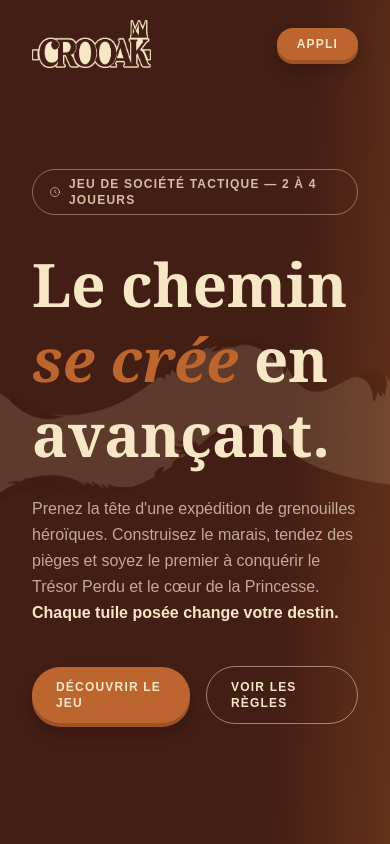
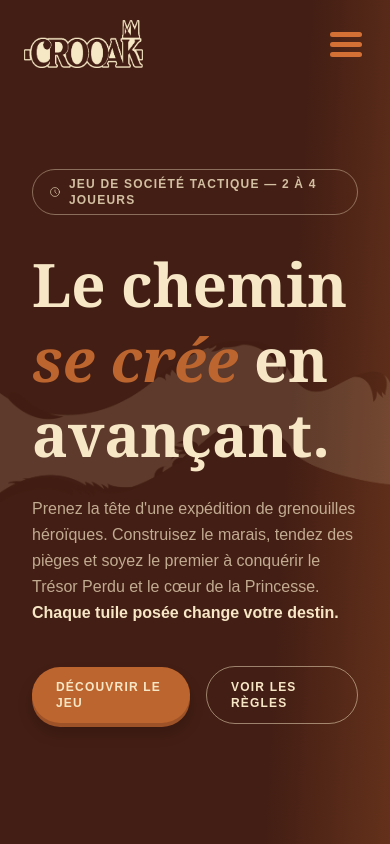
Before and after one commit to valentinbgt/sae_666_front, a Nuxt app: page / in a window 390 px wide. Shown: the top 844 px of the page. Built offline with nearby package versions, Linux system fonts and the light colour scheme.

Commit message:
version mobile

```diff
--- a/app/components/AppNavbar.vue
+++ b/app/components/AppNavbar.vue
@@ -1,21 +1,21 @@
 <template>
-  <nav class="absolute top-0 left-0 right-0 z-50 flex items-center justify-between px-8 py-5">
+  <nav class="absolute top-0 left-0 right-0 z-50 flex items-center justify-between px-6 md:px-8 py-5">
     <!-- Logo -->
-    <NuxtLink :to="localePath('/')">
+    <NuxtLink :to="localePath('/')" class="z-50 relative">
       <img src="/images/logo_crooak.png" alt="CROOAK" class="h-12 w-auto" />
     </NuxtLink>
 
-    <!-- Liens nav -->
+    <!-- Liens nav (Desktop) -->
     <ul class="hidden md:flex items-center gap-8 text-xs font-semibold tracking-widest uppercase">
       <li><NuxtLink :to="localePath('/')" class="navlink">{{ $t('nav.game') }}</NuxtLink></li>
       <li><NuxtLink :to="localePath('/regles')" class="navlink">{{ $t('nav.rules') }}</NuxtLink></li>
       <li><NuxtLink :to="localePath('/actualites')" class="navlink">{{ $t('nav.news') }}</NuxtLink></li>
     </ul>
 
-    <!-- Boutons -->
-    <div class="flex items-center gap-3">
+    <!-- Boutons (Desktop) -->
+    <div class="hidden md:flex items-center gap-3">
       <!-- Sélecteur de langue avec drapeau (Hover) -->
-      <div class="relative hidden sm:block mr-2 group z-50">
+      <div class="relative group z-50">
         <button class="flex items-center gap-2 text-xs font-bold text-white uppercase px-3 py-2 bg-white/5 border border-white/10 rounded-full hover:bg-white/10 transition-colors">
           <span>{{ locale === 'fr' ? '🇫🇷' : '🇬🇧' }}</span>
           <Icon name="ph:caret-down-bold" class="w-3 h-3 transition-transform duration-300 group-hover:rotate-180" />
@@ -39,12 +39,63 @@
         </div>
       </div>
 
-      <NuxtLink :to="localePath('/precommander')" class="btn-filled hidden md:inline-flex items-center px-5 py-2 rounded-full text-white text-xs font-bold tracking-widest uppercase">
+      <NuxtLink :to="localePath('/precommander')" class="btn-filled inline-flex items-center px-5 py-2 rounded-full text-white text-xs font-bold tracking-widest uppercase">
         {{ $t('nav.preorder') }}
       </NuxtLink>
       <NuxtLink :to="localePath('/login')" class="btn-filled inline-flex items-center px-5 py-2 rounded-full text-white text-xs font-bold tracking-widest uppercase">
         {{ $t('nav.app') }}
       </NuxtLink>
+    </div>
+
+    <!-- Hamburger Button (Mobile) -->
+    <button
+      @click="isMenuOpen = !isMenuOpen"
+      class="md:hidden flex flex-col justify-center items-center gap-[5px] w-10 h-10 z-50 relative focus:outline-none"
+    >
+      <span class="w-8 h-[5px] bg-[#D47035] rounded-full transition-transform duration-300" :class="isMenuOpen ? 'rotate-45 translate-y-[10px]' : ''"></span>
+      <span class="w-8 h-[5px] bg-[#D47035] rounded-full transition-opacity duration-300" :class="isMenuOpen ? 'opacity-0' : ''"></span>
+      <span class="w-8 h-[5px] bg-[#D47035] rounded-full transition-transform duration-300" :class="isMenuOpen ? '-rotate-45 -translate-y-[10px]' : ''"></span>
+    </button>
+
+    <!-- Mobile Menu Overlay -->
+    <div
+      class="md:hidden fixed inset-0 bg-[#2E150D] z-40 flex flex-col items-center justify-center transition-all duration-300"
+      :class="isMenuOpen ? 'opacity-100 visible' : 'opacity-0 invisible pointer-events-none'"
+    >
+      <ul class="flex flex-col items-center gap-8 text-2xl font-bold tracking-widest uppercase text-white mb-12">
+        <li><NuxtLink :to="localePath('/')" @click="isMenuOpen = false" class="hover:text-[#D47035] transition">{{ $t('nav.game') }}</NuxtLink></li>
+        <li><NuxtLink :to="localePath('/regles')" @click="isMenuOpen = false" class="hover:text-[#D47035] transition">{{ $t('nav.rules') }}</NuxtLink></li>
+        <li><NuxtLink :to="localePath('/actualites')" @click="isMenuOpen = false" class="hover:text-[#D47035] transition">{{ $t('nav.news') }}</NuxtLink></li>
+      </ul>
+
+      <div class="flex flex-col items-center gap-6">
+        <NuxtLink :to="localePath('/precommander')" @click="isMenuOpen = false" class="btn-filled px-8 py-4 rounded-full text-white text-sm font-bold tracking-widest uppercase text-center w-64">
+          {{ $t('nav.preorder') }}
+        </NuxtLink>
+        <NuxtLink :to="localePath('/login')" @click="isMenuOpen = false" class="btn-filled px-8 py-4 rounded-full text-white text-sm font-bold tracking-widest uppercase text-center w-64">
+          {{ $t('nav.app') }}
+        </NuxtLink>
+
+        <!-- Language Selector for mobile -->
+        <div class="flex gap-6 mt-6">
+          <NuxtLink
+            :to="switchLocalePath('fr')"
+            @click="isMenuOpen = false"
+            class="text-4xl opacity-50 hover:opacity-100 transition-opacity"
+            :class="locale === 'fr' ? 'opacity-100 drop-shadow-lg' : ''"
+          >
+            🇫🇷
+          </NuxtLink>
+          <NuxtLink
+            :to="switchLocalePath('en')"
+            @click="isMenuOpen = false"
+            class="text-4xl opacity-50 hover:opacity-100 transition-opacity"
+            :class="locale === 'en' ? 'opacity-100 drop-shadow-lg' : ''"
+          >
+            🇬🇧
+          </NuxtLink>
+        </div>
+      </div>
     </div>
   </nav>
 </template>
@@ -53,4 +104,5 @@
 const { locale } = useI18n()
 const switchLocalePath = useSwitchLocalePath()
 const localePath = useLocalePath()
+const isMenuOpen = ref(false)
 </script>
```
